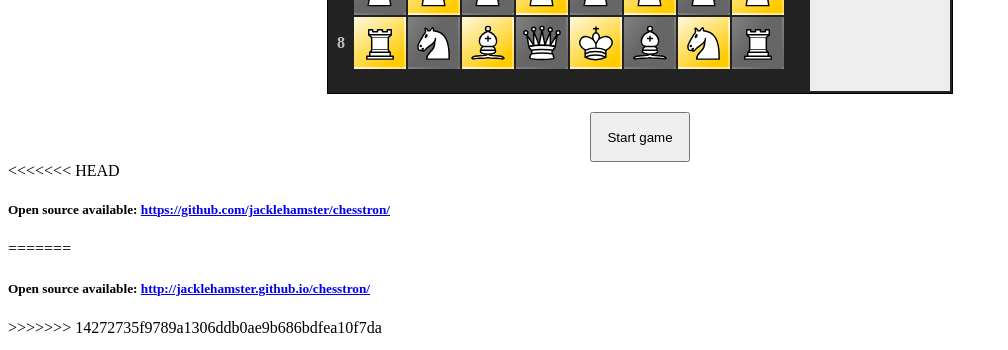
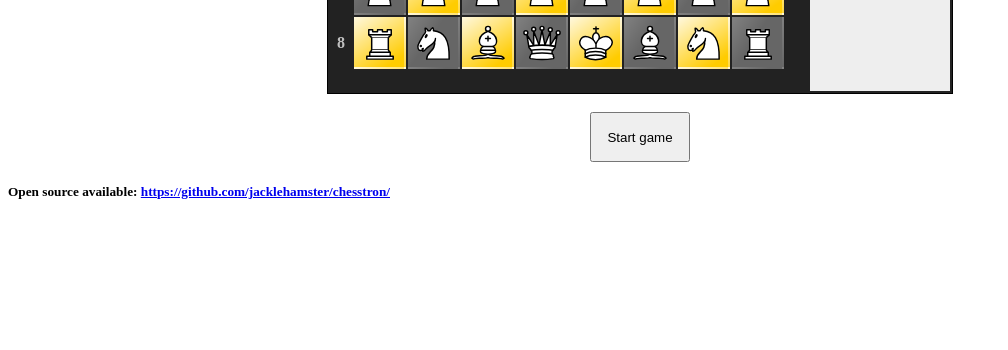
Before and after one commit to jacklehamster/chesstron, a plain HTML site: page index.html in a window 1280 px wide. Shown: the part 450-800 px from the top of the page, without its empty margins (0-1008 px from the left). Drawn offline with Linux system fonts and the light colour scheme.

Commit message:
Chesstron

```diff
--- a/index.html
+++ b/index.html
@@ -25,11 +25,7 @@
 
 
 
-<<<<<<< HEAD
         <h5>Open source available: <a href="https://github.com/jacklehamster/chesstron/">https://github.com/jacklehamster/chesstron/</a></h5>
-=======
-        <h5>Open source available: <a href="http://jacklehamster.github.io/chesstron/">http://jacklehamster.github.io/chesstron/</a></h5>
->>>>>>> 14272735f9789a1306ddb0ae9b686bdfea10f7da
     </body>
 
 </html>
```
Also changed, not shown: 1 other file.
